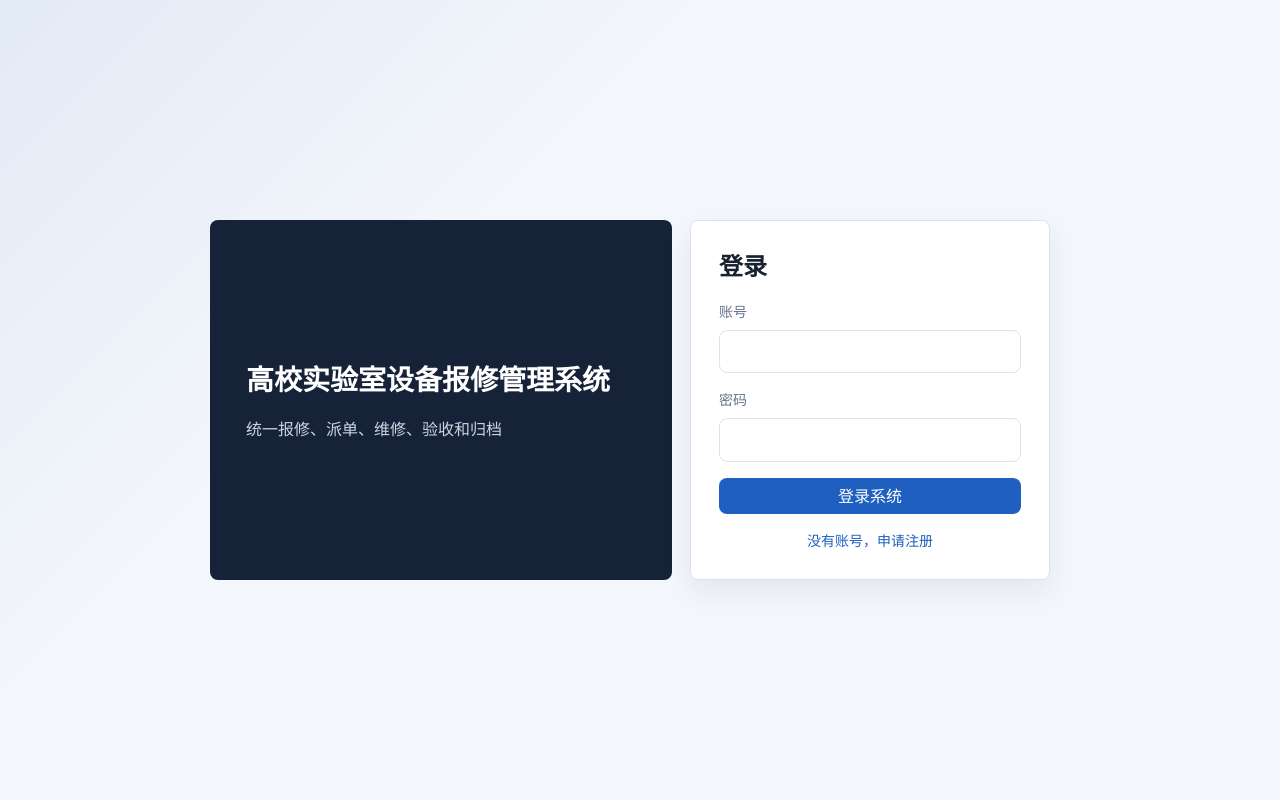
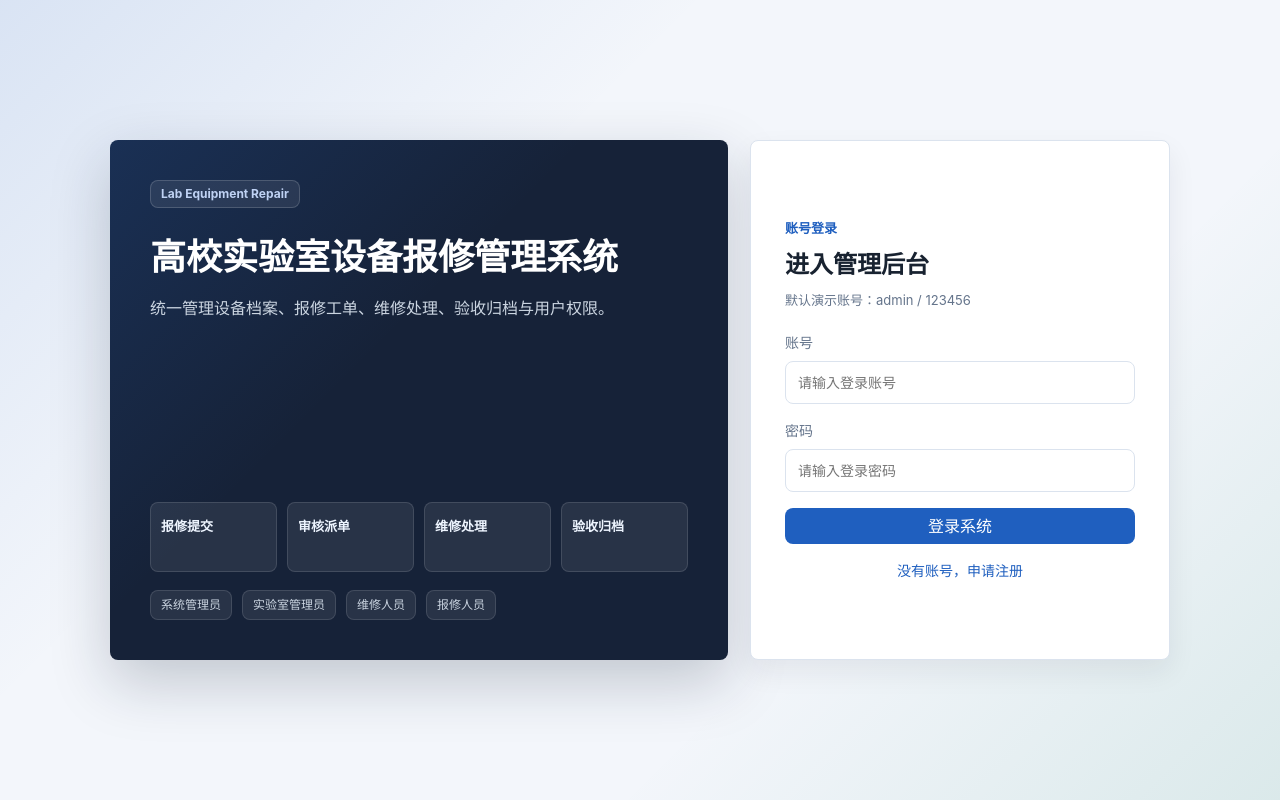
Before and after one commit to 1lqz1/Lab-Equipment-Repair, a Vue app in the folder frontend/: page /login in a window 1280 px wide. Built offline with nearby package versions, Linux system fonts and the light colour scheme.

Commit message:
优化登录注册入口界面

```diff
--- a/frontend/src/assets/main.css
+++ b/frontend/src/assets/main.css
@@ -429,36 +429,130 @@ textarea {
   place-items: center;
   padding: 24px;
   background:
-    linear-gradient(135deg, rgba(31, 95, 191, 0.08), transparent 34%),
+    linear-gradient(135deg, rgba(31, 95, 191, 0.12), transparent 34%),
+    linear-gradient(315deg, rgba(4, 120, 87, 0.1), transparent 32%),
     var(--color-bg);
 }
 
 .login-panel {
   display: grid;
-  width: min(860px, 100%);
-  grid-template-columns: 1fr 380px;
-  gap: 18px;
+  width: min(1060px, 100%);
+  grid-template-columns: minmax(0, 1.16fr) 420px;
+  gap: 22px;
   align-items: stretch;
 }
 
 .login-copy {
   display: flex;
   flex-direction: column;
-  justify-content: center;
-  min-height: 360px;
-  padding: 36px;
+  justify-content: space-between;
+  min-height: 520px;
+  padding: 40px;
   border-radius: 8px;
   color: #fff;
-  background: #162238;
+  background:
+    linear-gradient(135deg, rgba(43, 111, 214, 0.18), transparent 42%),
+    #162238;
+  box-shadow: 0 22px 60px rgba(18, 31, 54, 0.22);
+}
+
+.auth-kicker {
+  display: inline-flex;
+  width: fit-content;
+  min-height: 28px;
+  align-items: center;
+  padding: 0 10px;
+  border: 1px solid rgba(255, 255, 255, 0.16);
+  border-radius: 8px;
+  color: #bfd2f4;
+  background: rgba(255, 255, 255, 0.08);
+  font-size: 12px;
+  font-weight: 700;
 }
 
 .login-copy strong {
-  font-size: 28px;
+  display: block;
+  max-width: 520px;
+  margin-top: 28px;
+  font-size: 36px;
+  line-height: 1.18;
 }
 
-.login-copy span {
-  margin-top: 16px;
+.login-copy p {
+  max-width: 520px;
+  margin: 16px 0 0;
   color: #cbd5e1;
+  font-size: 16px;
+  line-height: 1.8;
+}
+
+.auth-flow {
+  display: grid;
+  grid-template-columns: repeat(4, minmax(0, 1fr));
+  gap: 10px;
+  margin-top: auto;
+}
+
+.auth-flow span,
+.auth-roles span,
+.auth-note {
+  border: 1px solid rgba(255, 255, 255, 0.12);
+  border-radius: 8px;
+  background: rgba(255, 255, 255, 0.08);
+}
+
+.auth-flow span {
+  min-height: 70px;
+  padding: 14px 10px;
+  color: #eef5ff;
+  font-size: 13px;
+  font-weight: 700;
+}
+
+.auth-roles {
+  display: flex;
+  flex-wrap: wrap;
+  gap: 10px;
+  margin-top: 18px;
+}
+
+.auth-roles span {
+  min-height: 30px;
+  padding: 5px 10px;
+  color: #cbd5e1;
+  font-size: 12px;
+}
+
+.auth-note {
+  margin-top: 22px;
+  padding: 16px;
+  color: #d7e2f2;
+  line-height: 1.7;
+}
+
+.auth-card {
+  width: 100%;
+  min-height: 520px;
+  align-content: center;
+  padding: 34px;
+}
+
+.auth-card-header {
+  display: grid;
+  gap: 8px;
+  margin-bottom: 6px;
+}
+
+.auth-card-header span {
+  color: var(--color-primary);
+  font-size: 13px;
+  font-weight: 700;
+}
+
+.auth-card-header p {
+  margin: 0;
+  color: var(--color-muted);
+  font-size: 13px;
 }
 
 .workflow-line {
@@ -620,6 +714,11 @@ textarea {
     padding: 28px;
   }
 
+  .auth-flow {
+    grid-template-columns: repeat(2, minmax(0, 1fr));
+    margin-top: 28px;
+  }
+
   .form-card {
     width: 100%;
   }
--- a/frontend/src/views/LoginView.vue
+++ b/frontend/src/views/LoginView.vue
@@ -31,19 +31,41 @@ async function submit() {
   <main class="login-page">
     <section class="login-panel">
       <div class="login-copy">
+        <span class="auth-kicker">Lab Equipment Repair</span>
         <strong>高校实验室设备报修管理系统</strong>
-        <span>统一报修、派单、维修、验收和归档</span>
+        <p>统一管理设备档案、报修工单、维修处理、验收归档与用户权限。</p>
+        <div class="auth-flow" aria-label="业务流程">
+          <span>报修提交</span>
+          <span>审核派单</span>
+          <span>维修处理</span>
+          <span>验收归档</span>
+        </div>
+        <div class="auth-roles">
+          <span>系统管理员</span>
+          <span>实验室管理员</span>
+          <span>维修人员</span>
+          <span>报修人员</span>
+        </div>
       </div>
 
-      <form class="form-card" @submit.prevent="submit">
-        <h1>登录</h1>
+      <form class="form-card auth-card" @submit.prevent="submit">
+        <div class="auth-card-header">
+          <span>账号登录</span>
+          <h1>进入管理后台</h1>
+          <p>默认演示账号：admin / 123456</p>
+        </div>
         <label>
           账号
-          <input v-model="form.username" autocomplete="username" />
+          <input v-model="form.username" autocomplete="username" placeholder="请输入登录账号" />
         </label>
         <label>
           密码
-          <input v-model="form.password" type="password" autocomplete="current-password" />
+          <input
+            v-model="form.password"
+            type="password"
+            autocomplete="current-password"
+            placeholder="请输入登录密码"
+          />
         </label>
         <p v-if="error" class="form-error">{{ error }}</p>
         <button class="primary-button" type="submit" :disabled="loading">
--- a/frontend/src/views/RegisterView.vue
+++ b/frontend/src/views/RegisterView.vue
@@ -37,27 +37,46 @@ async function submit() {
   <main class="login-page">
     <section class="login-panel">
       <div class="login-copy">
-        <strong>账号注册</strong>
-        <span>普通用户注册后需要管理员审核，通过后才能登录系统</span>
+        <span class="auth-kicker">Account Application</span>
+        <strong>普通用户注册</strong>
+        <p>注册申请会进入待审核状态，管理员审核通过后才能登录系统并提交报修。</p>
+        <div class="auth-flow" aria-label="注册流程">
+          <span>填写资料</span>
+          <span>提交申请</span>
+          <span>管理员审核</span>
+          <span>启用账号</span>
+        </div>
+        <div class="auth-note">
+          管理员创建的四类用户可直接启用；普通用户自助注册只创建报修人员账号。
+        </div>
       </div>
 
-      <form class="form-card" @submit.prevent="submit">
-        <h1>注册报修账号</h1>
+      <form class="form-card auth-card" @submit.prevent="submit">
+        <div class="auth-card-header">
+          <span>注册申请</span>
+          <h1>创建报修账号</h1>
+          <p>请填写真实资料，便于后续工单联系和审核。</p>
+        </div>
         <label>
           账号
-          <input v-model="form.username" autocomplete="username" />
+          <input v-model="form.username" autocomplete="username" placeholder="设置登录账号" />
         </label>
         <label>
           密码
-          <input v-model="form.password" type="password" autocomplete="new-password" />
+          <input
+            v-model="form.password"
+            type="password"
+            autocomplete="new-password"
+            placeholder="至少 6 位密码"
+          />
         </label>
         <label>
           真实姓名
-          <input v-model="form.realName" autocomplete="name" />
+          <input v-model="form.realName" autocomplete="name" placeholder="请输入真实姓名" />
         </label>
         <label>
           联系电话
-          <input v-model="form.phone" autocomplete="tel" />
+          <input v-model="form.phone" autocomplete="tel" placeholder="请输入联系电话" />
         </label>
         <p v-if="error" class="form-error">{{ error }}</p>
         <p v-if="success" class="form-success">{{ success }}</p>
```
